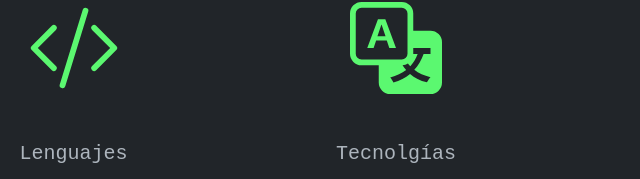
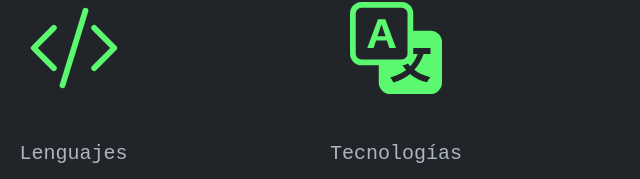
Before and after one commit to martin-tell/portafolio, a plain HTML site: page index.html in a window 1280 px wide. Shown: the part 795-974 px from the top of the page, 244-884 px from the left. Drawn offline with nearby package versions, Linux system fonts and the light colour scheme.

Commit message:
corrección ortográfica

```diff
--- a/index.html
+++ b/index.html
@@ -92,7 +92,7 @@
                             <path d="M4.545 6.714 4.11 8H3l1.862-5h1.284L8 8H6.833l-.435-1.286H4.545zm1.634-.736L5.5 3.956h-.049l-.679 2.022H6.18z"/>
                             <path d="M0 2a2 2 0 0 1 2-2h7a2 2 0 0 1 2 2v3h3a2 2 0 0 1 2 2v7a2 2 0 0 1-2 2H7a2 2 0 0 1-2-2v-3H2a2 2 0 0 1-2-2V2zm2-1a1 1 0 0 0-1 1v7a1 1 0 0 0 1 1h7a1 1 0 0 0 1-1V2a1 1 0 0 0-1-1H2zm7.138 9.995c.193.301.402.583.63.846-.748.575-1.673 1.001-2.768 1.292.178.217.451.635.555.867 1.125-.359 2.08-.844 2.886-1.494.777.665 1.739 1.165 2.93 1.472.133-.254.414-.673.629-.89-1.125-.253-2.057-.694-2.82-1.284.681-.747 1.222-1.651 1.621-2.757H14V8h-3v1.047h.765c-.318.844-.74 1.546-1.272 2.13a6.066 6.066 0 0 1-.415-.492 1.988 1.988 0 0 1-.94.31z"/>
                         </svg>
-                        <h5 class="card-title pb-2">Tecnolgías</h5>
+                        <h5 class="card-title pb-2">Tecnologías</h5>
                         <ul class="list-group list-group-flush">
                             <li class="list-group-item">Node.js</li>
                             <li class="list-group-item">React</li>
```
